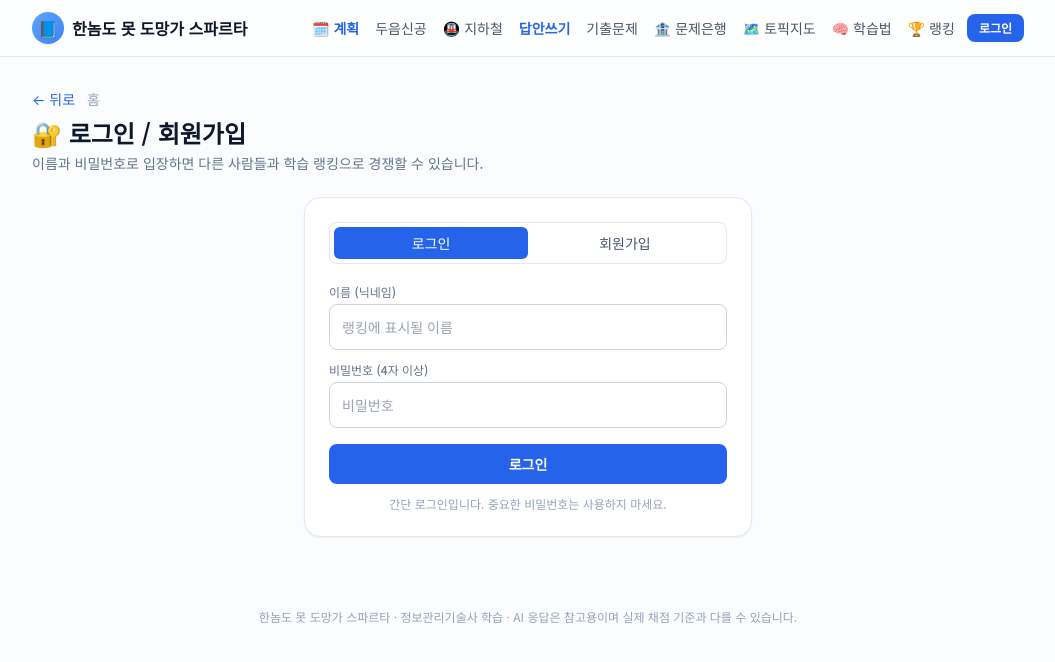
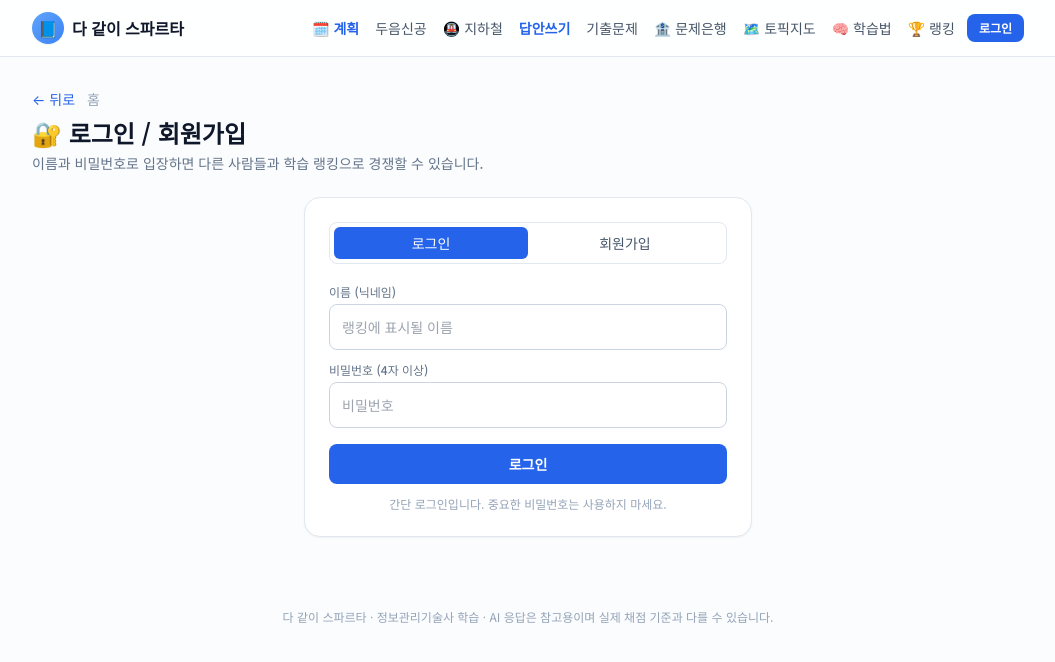
Before and after one commit to yjnam-afk/study, a Next.js app: page /login in a window 1280 px wide. Shown: the top 662 px of the page, without its empty margins (112-1167 px from the left). Built offline with nearby package versions, Linux system fonts and the light colour scheme.

Commit message:
브랜드 리네임: '한놈도 못 도망가 스파르타' → '다 같이 스파르타' (연대책임제·같이 공유 콘셉트 반영, 18곳)

```diff
--- a/src/app/answer/page.tsx
+++ b/src/app/answer/page.tsx
@@ -402,7 +402,7 @@ export default function AnswerPage() {
                 ⚡ 실시간 생성(무료 LLM){topicId ? " · 서브노트 근거" : " · 일반지식"}
               </span>
               <ShareButton
-                title={`[한놈도 못 도망가 스파르타] ${question.slice(0, 40)}`}
+                title={`[다 같이 스파르타] ${question.slice(0, 40)}`}
                 text={`📝 ${question}\n\n${answer}`}
               />
             </div>
--- a/src/app/bank/page.tsx
+++ b/src/app/bank/page.tsx
@@ -210,7 +210,7 @@ export default function BankPage() {
                 }
               />
               <ShareButton
-                title="[한놈도 못 도망가 스파르타] 문제은행 랜덤 출제"
+                title="[다 같이 스파르타] 문제은행 랜덤 출제"
                 text={
                   `📝 ${mode.label} 랜덤 ${drawn.length}문제\n\n` +
                   drawn.map((q, i) => `${i + 1}. ${q.text.split("\n")[0]}`).join("\n")
--- a/src/app/explain/page.tsx
+++ b/src/app/explain/page.tsx
@@ -178,7 +178,7 @@ function ExplainInner() {
                 topicId={topics.find((x) => x.title === topic.trim())?.id}
               />
               <ShareButton
-                title={`[한놈도 못 도망가 스파르타] ${topic.trim()} 설명`}
+                title={`[다 같이 스파르타] ${topic.trim()} 설명`}
                 text={`💡 ${topic.trim()} — 이해하기 쉬운 설명`}
                 url={`https://study-teal-eight.vercel.app/explain?topic=${encodeURIComponent(topic.trim())}&auto=1`}
               />
--- a/src/app/layout.tsx
+++ b/src/app/layout.tsx
@@ -10,15 +10,15 @@ import "./globals.css";
 
 export const metadata: Metadata = {
   metadataBase: new URL("https://study-teal-eight.vercel.app"),
-  title: "한놈도 못 도망가 스파르타",
+  title: "다 같이 스파르타",
   description:
     "기술사 답안은 '소설'이다 — 키워드 암기(두음신공)와 키워드로 답안 쓰기를 악착같이 훈련하는 정보관리기술사 학습 앱",
   openGraph: {
-    title: "한놈도 못 도망가 스파르타",
+    title: "다 같이 스파르타",
     description:
       "기술사 답안은 소설이다 ✍️ 두음신공 암기 + 키워드 답안쓰기. 같이 공부해요!",
     url: "https://study-teal-eight.vercel.app",
-    siteName: "한놈도 못 도망가 스파르타",
+    siteName: "다 같이 스파르타",
     images: [{ url: "/api/og", width: 1200, height: 630 }],
     type: "website",
   },
@@ -38,7 +38,7 @@ export default function RootLayout({
               <span className="grid h-8 w-8 place-items-center rounded-2xl bg-gradient-to-br from-brand-400 to-brand-500 text-base shadow-sm">
                 📘
               </span>
-              한놈도 못 도망가 스파르타
+              다 같이 스파르타
             </Link>
             <div className="flex items-center gap-4">
               <nav className="hidden gap-4 text-sm font-medium text-slate-600 xl:flex">
@@ -61,7 +61,7 @@ export default function RootLayout({
           <AuthGate>{children}</AuthGate>
         </main>
         <footer className="mx-auto max-w-5xl px-4 py-10 text-center text-xs text-slate-400">
-          한놈도 못 도망가 스파르타 · 정보관리기술사 학습 · AI 응답은 참고용이며 실제 채점 기준과 다를 수 있습니다.
+          다 같이 스파르타 · 정보관리기술사 학습 · AI 응답은 참고용이며 실제 채점 기준과 다를 수 있습니다.
         </footer>
         <GlobalAudioPlayer />
         <CursorTrail />
--- a/src/app/mnemonic/page.tsx
+++ b/src/app/mnemonic/page.tsx
@@ -268,7 +268,7 @@ function MnemonicInner() {
                 <span />
               )}
               <ShareButton
-                title={`[한놈도 못 도망가 스파르타] ${set.topic} 두음신공`}
+                title={`[다 같이 스파르타] ${set.topic} 두음신공`}
                 text={`🥷 ${set.topic} 두음신공\n\n서론: ${set.intro.mnemonic}\n본론: ${set.body.mnemonic}\n\n핵심 키워드: ${set.body.items.map((i) => i.term).join(", ")}`}
               />
             </div>
--- a/src/app/page.tsx
+++ b/src/app/page.tsx
@@ -408,13 +408,13 @@ export default function Home() {
                 🚇 지하철 모드로 카드 넘기기
               </Link>
               <ShareButton
-                title="오늘의 학습 토픽 — 한놈도 못 도망가 스파르타"
+                title="오늘의 학습 토픽 — 다 같이 스파르타"
                 text={
                   `🗓️ 오늘의 토픽 · Day ${dayIdx + 1}\n` +
                   todayTopics
                     .map((t, i) => `${i + 1}. [${t.importance}] ${t.title}`)
                     .join("\n") +
-                  `\n\n한놈도 못 도망가 스파르타 — 기술사 답안은 소설이다 ✍️ 같이 공부해요!`
+                  `\n\n다 같이 스파르타 — 기술사 답안은 소설이다 ✍️ 같이 공부해요!`
                 }
               />
             </div>
@@ -619,7 +619,7 @@ export default function Home() {
           🏆 친구를 초대해 <b>학습 랭킹</b>으로 같이 경쟁해요.
         </p>
         <ShareButton
-          title="한놈도 못 도망가 스파르타 — 정보관리기술사 학습 같이해요!"
+          title="다 같이 스파르타 — 정보관리기술사 학습 같이해요!"
           text="기술사 답안은 소설이다 ✍️ 두음신공 암기 + 키워드 답안쓰기"
         />
       </div>
--- a/src/app/plan/page.tsx
+++ b/src/app/plan/page.tsx
@@ -105,11 +105,11 @@ export default function PlanPage() {
       <div className="flex flex-wrap items-start justify-between gap-3">
         <PageHeader
           title="🗓️ 데일리 학습 계획"
-          desc="내일(6/29)부터 8월 말까지, 매일 한놈도 못 도망가 스파르타이 토픽을 배정합니다."
+          desc="내일(6/29)부터 8월 말까지, 매일 다 같이 스파르타이 토픽을 배정합니다."
         />
         <div className="shrink-0">
           <ShareButton
-            title="한놈도 못 도망가 스파르타 — 데일리 학습 계획 같이해요!"
+            title="다 같이 스파르타 — 데일리 학습 계획 같이해요!"
             text={`🗓️ 정보관리기술사 데일리 학습 계획 (6/29~8/31)\n하루 ${perDay}개씩 · 상·출제예상 위주로 ${completedDays}일 완료!\n매일 토픽 받고 같이 공부해요 ✍️`}
           />
         </div>
--- a/src/components/ShareButton.tsx
+++ b/src/components/ShareButton.tsx
@@ -86,7 +86,7 @@ export default function ShareButton({
         K.Share.sendDefault({
           objectType: "feed",
           content: {
-            title: title || "한놈도 못 도망가 스파르타",
+            title: title || "다 같이 스파르타",
             description:
               (text && text.slice(0, 80)) ||
               "정보관리기술사 학습 — 두음신공 + 답안쓰기",
@@ -102,7 +102,7 @@ export default function ShareButton({
       try {
         K.Share.sendDefault({
           objectType: "text",
-          text: (title ? title + "\n" : "") + "한놈도 못 도망가 스파르타 — 같이 공부해요!",
+          text: (title ? title + "\n" : "") + "다 같이 스파르타 — 같이 공부해요!",
           link: links,
           buttonTitle: "앱 열기",
         });
```
